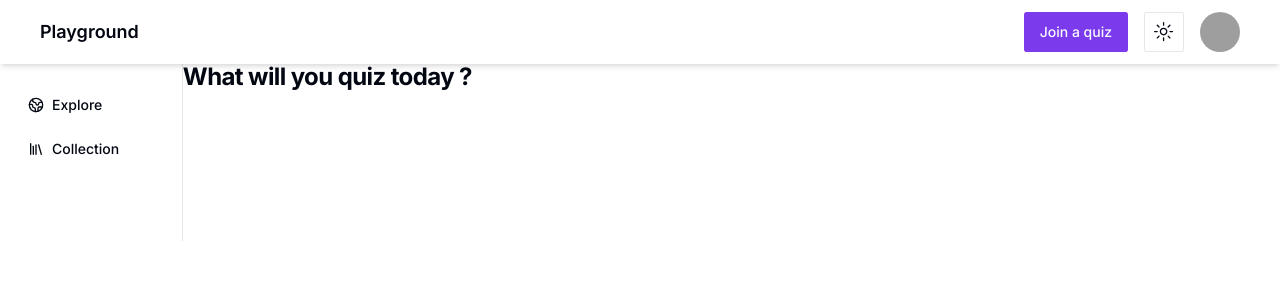
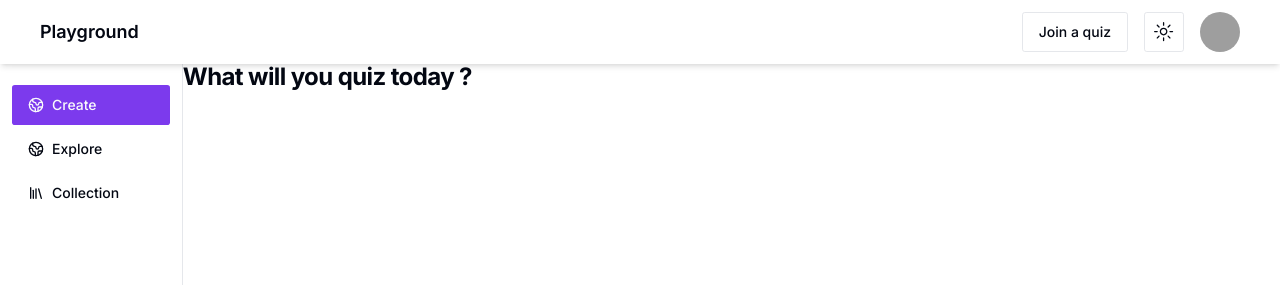
Before and after one commit to npaul2173/exquizite-app, a Next.js app: page /dashboard in a window 1280 px wide. Shown: the top 300 px of the page. Built offline with nearby package versions, Linux system fonts and the light colour scheme; grey boxes are pictures that could not be loaded.

Commit message:
Added Create quiz button

```diff
--- a/src/components/sidebar.tsx
+++ b/src/components/sidebar.tsx
@@ -12,6 +12,13 @@ export function SidebarExample({ className }: SidebarProps) {
       <div className="space-y-4 py-4">
         <div className="px-3 py-2">
           <div className="space-y-1">
+            <Button
+              variant="default"
+              className="w-full justify-start space-x-2"
+            >
+              <Globe2 size={16} /> <p className="bold">Create</p>
+            </Button>
+
             <Button variant="ghost" className="w-full justify-start space-x-2">
               <Globe2 size={16} /> <p>Explore</p>
             </Button>
--- a/src/components/topBar/profle/joinQuiz.tsx
+++ b/src/components/topBar/profle/joinQuiz.tsx
@@ -15,8 +15,9 @@ export function DialogDemo() {
   return (
     <Dialog>
       <DialogTrigger asChild>
-        <Button>Join a quiz</Button>
+        <Button variant={"outline"}>Join a quiz</Button>
       </DialogTrigger>
+
       <DialogContent className="sm:max-w-[425px] pt-[30px]">
         <DialogHeader>
           <DialogTitle>Join quiz</DialogTitle>
```
